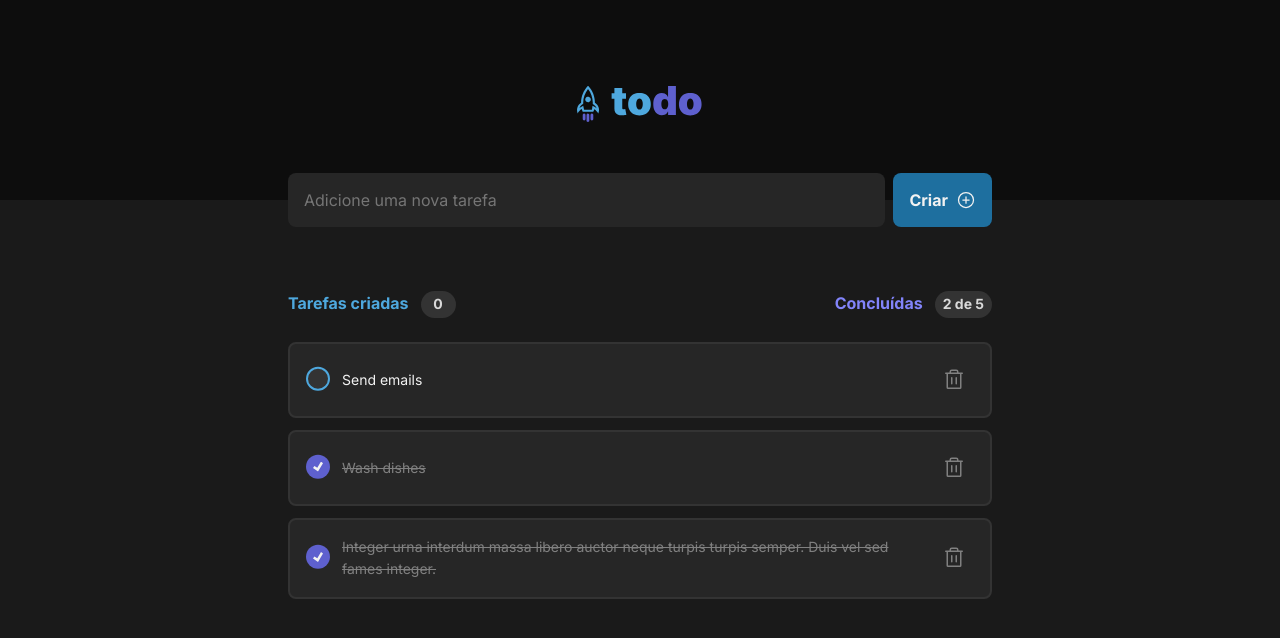
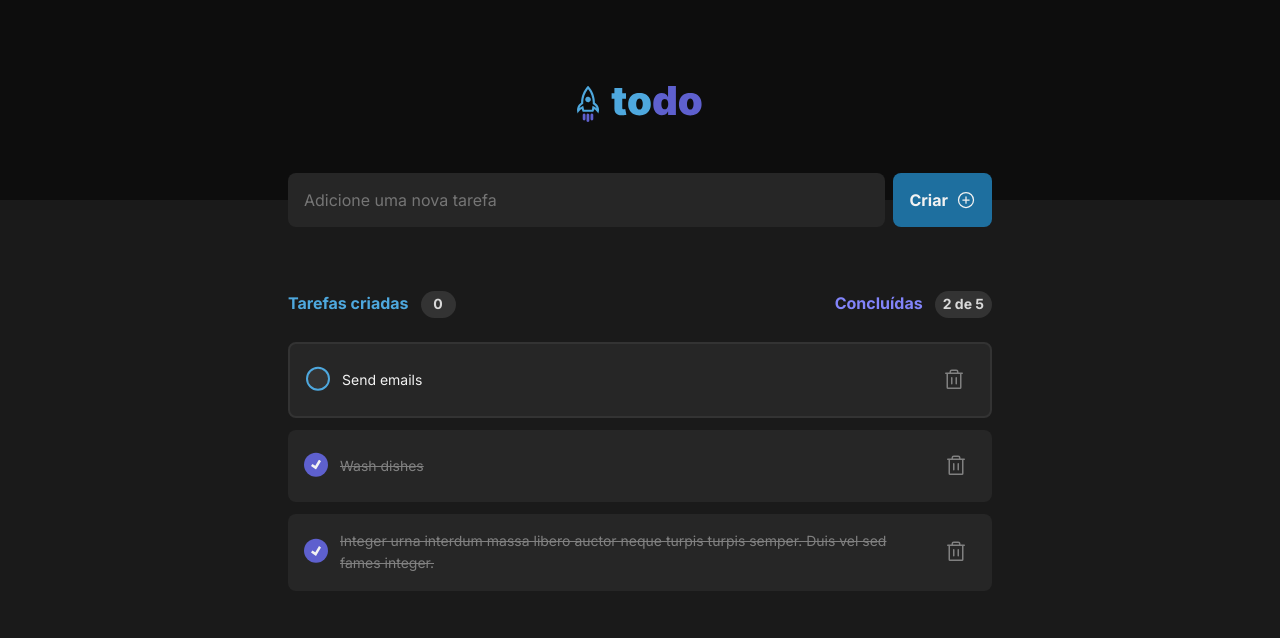
Before and after one commit to rodrigo98rm/todo-app, a React (Vite) app: page / in a window 1280 px wide. Shown: the top 638 px of the page. Built offline with nearby package versions, Linux system fonts and the light colour scheme.

Commit message:
Fix task container border

```diff
--- a/src/components/TaskList/index.tsx
+++ b/src/components/TaskList/index.tsx
@@ -70,7 +70,13 @@ export function TaskList({ tasks }: TaskListProps) {
       {!!tasks && (
         <>
           {tasks.map((task) => (
-            <div className={styles.taskContainerUnchecked}>
+            <div
+              className={
+                task.done
+                  ? styles.taskContainerChecked
+                  : styles.taskContainerUnchecked
+              }
+            >
               <input
                 className={styles.taskCheckbox}
                 type="checkbox"
--- a/src/components/TaskList/styles.module.css
+++ b/src/components/TaskList/styles.module.css
@@ -56,7 +56,15 @@
     display: flex;
     padding: 1rem;
     align-items: center;
+}
 
+.taskContainerChecked {
+    background-color: var(--gray-500);
+    border-radius: 8px;
+    margin: 12px 0;
+    display: flex;
+    padding: 1rem;
+    align-items: center;
 }
 
 .taskDescriptionUnchecked {
```
